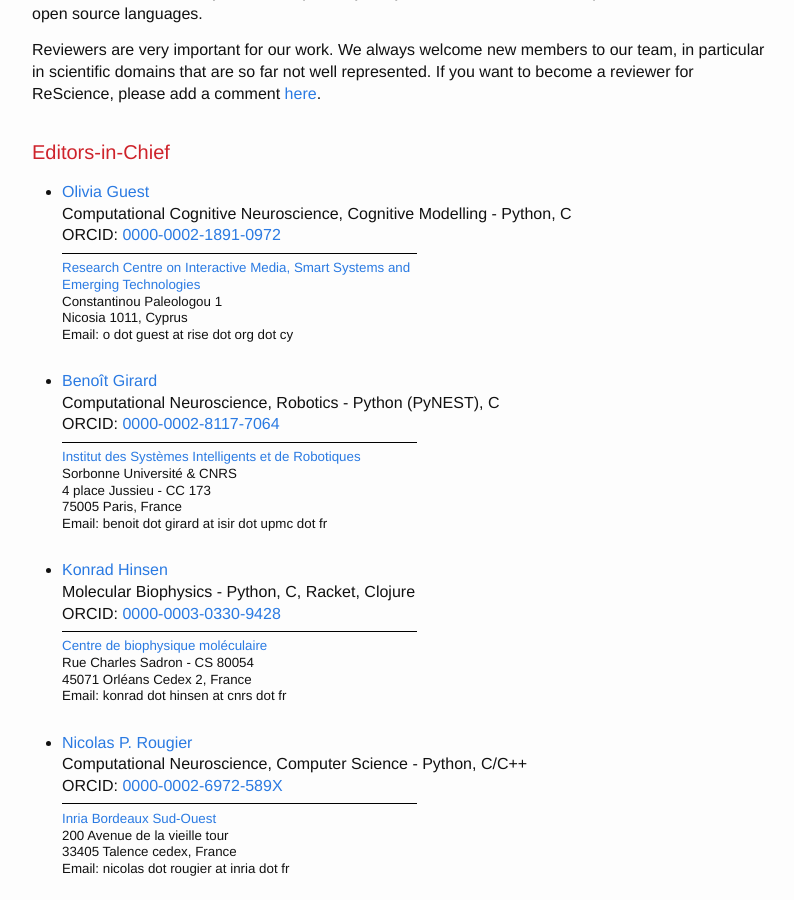
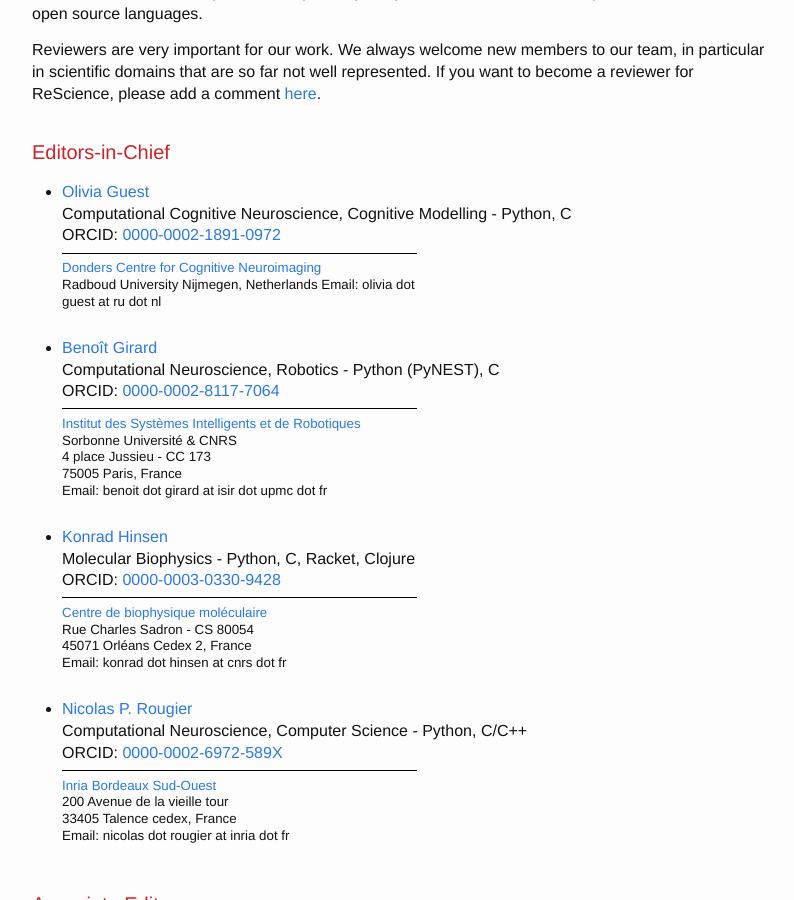
Before and after one commit to ReScience/rescience.github.io, a Jekyll site: the page built from 04-board.md, in a window 1280 px wide and 900 px high, scrolled down 385 px. Shown: the whole window, without its empty margins (238-1032 px from the left). Built offline with Jekyll 4.4.1, drawn with Linux system fonts in a browser that asks for light colours; our own code applies the rules of GitHub Pages for plain Markdown files.

Commit message:
Update 04-board.md

```diff
--- a/04-board.md
+++ b/04-board.md
@@ -24,10 +24,10 @@
   Computational Cognitive Neuroscience, Cognitive Modelling - Python, C
   ORCID: [0000-0002-1891-0972](http://orcid.org/0000-0002-1891-0972)
   <small>
-  [Research Centre on Interactive Media, Smart Systems and Emerging Technologies](//rise.org.cy)
-  Constantinou Paleologou 1
-  Nicosia 1011, Cyprus
-  **Email**: o dot guest at rise dot org dot cy
+  [Donders Centre for Cognitive Neuroimaging](//www.ru.nl/donders/)
+  Radboud University
+  Nijmegen, Netherlands
+  **Email**: olivia dot guest at ru dot nl
   </small>
 
 * [Benoît Girard](https://github.com/benoit-girard)
```
